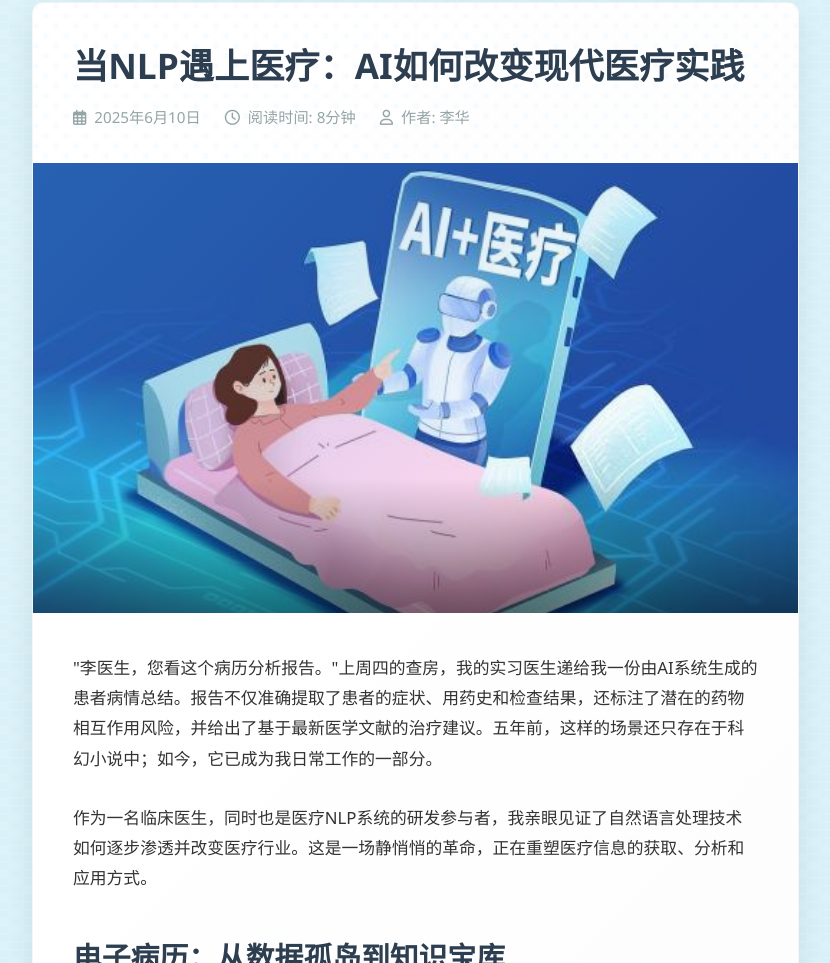
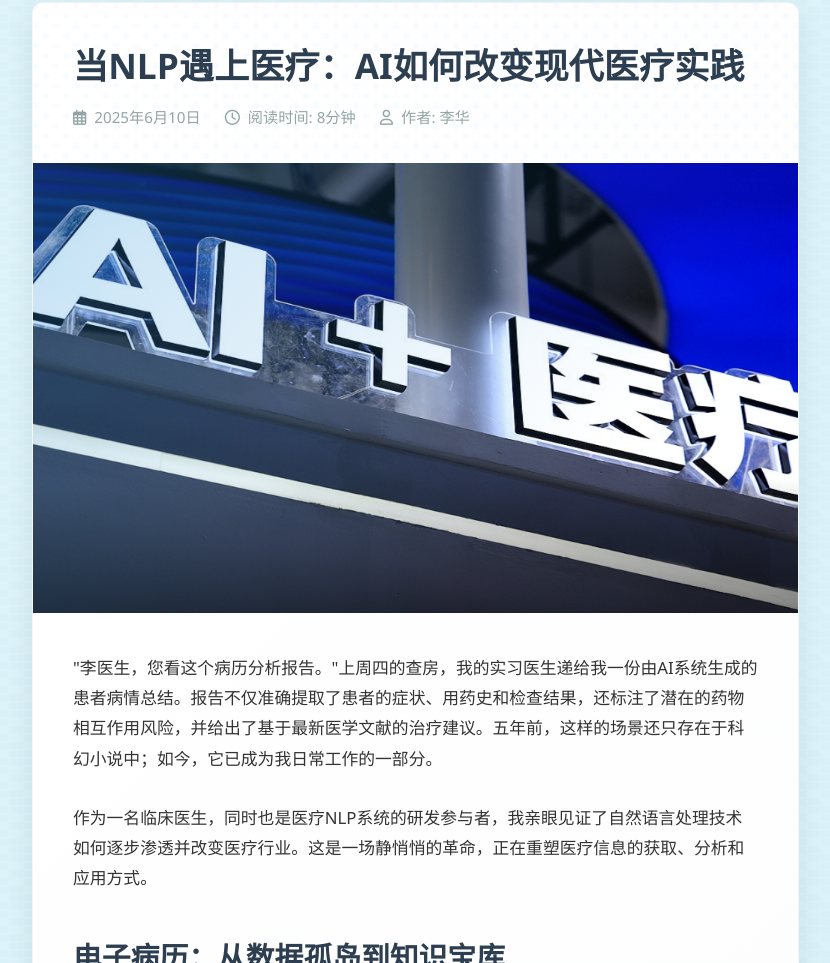
Before and after one commit to 12h-927/12h-927.github.io, a website: page blog.html in a window 1280 px wide. Shown: the part 3889-4852 px from the top of the page, without its empty margins (32-862 px from the left). Drawn offline with Linux system fonts and the light colour scheme.

Commit message:
Add files via upload

```diff
--- a/blog.html
+++ b/blog.html
@@ -109,7 +109,7 @@
                             <span><i class="far fa-user"></i> 作者: 李华</span>
                         </div>
                     </div>
-                    <div class="blog-image" style="background-image: url('images/medical-nlp1.jpg');"></div>
+                    <div class="blog-image" style="background-image: url('images/medical-nlp.jpg');"></div>
                     <div class="blog-content">
                         <p>"李医生，您看这个病历分析报告。"上周四的查房，我的实习医生递给我一份由AI系统生成的患者病情总结。报告不仅准确提取了患者的症状、用药史和检查结果，还标注了潜在的药物相互作用风险，并给出了基于最新医学文献的治疗建议。五年前，这样的场景还只存在于科幻小说中；如今，它已成为我日常工作的一部分。</p>
 
```
